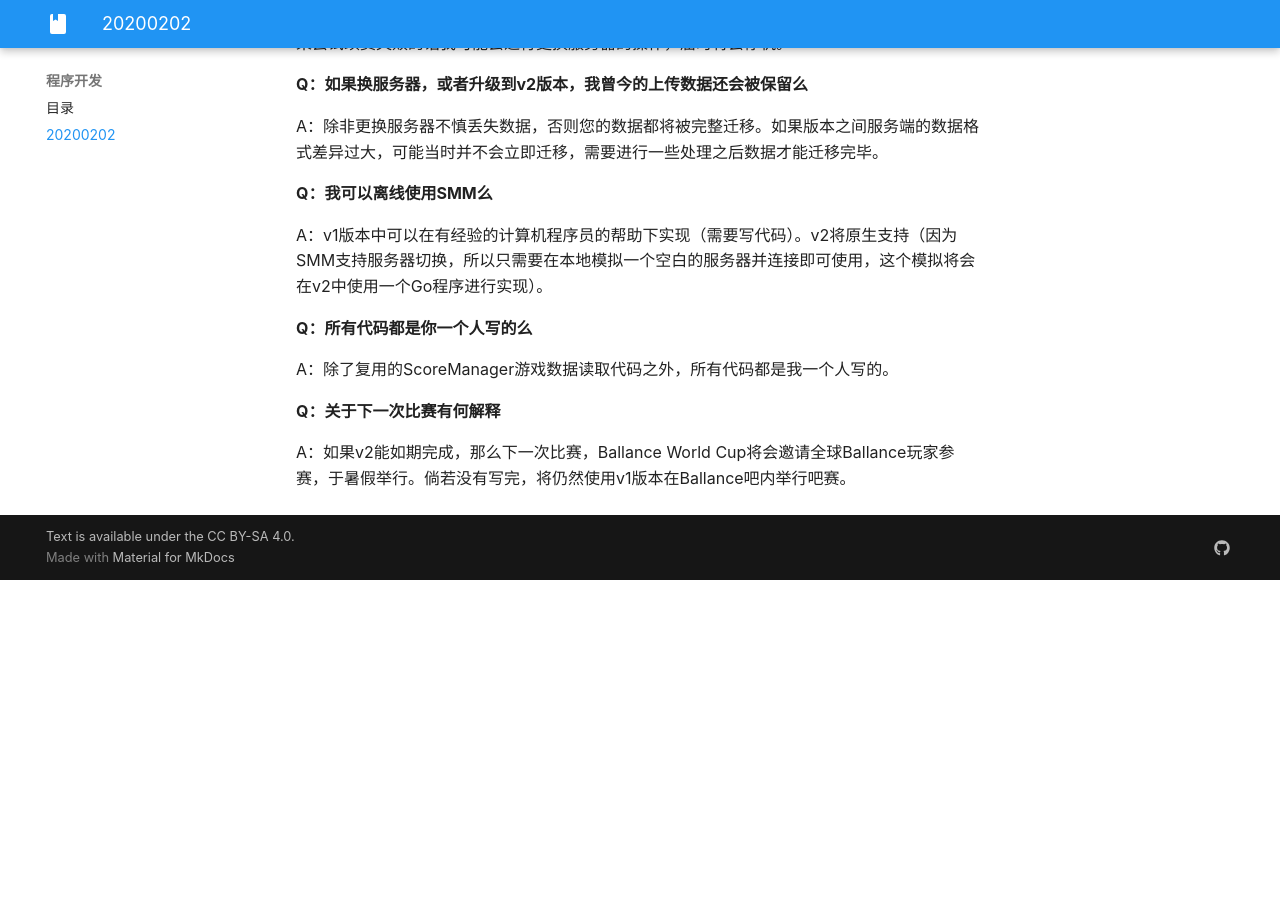
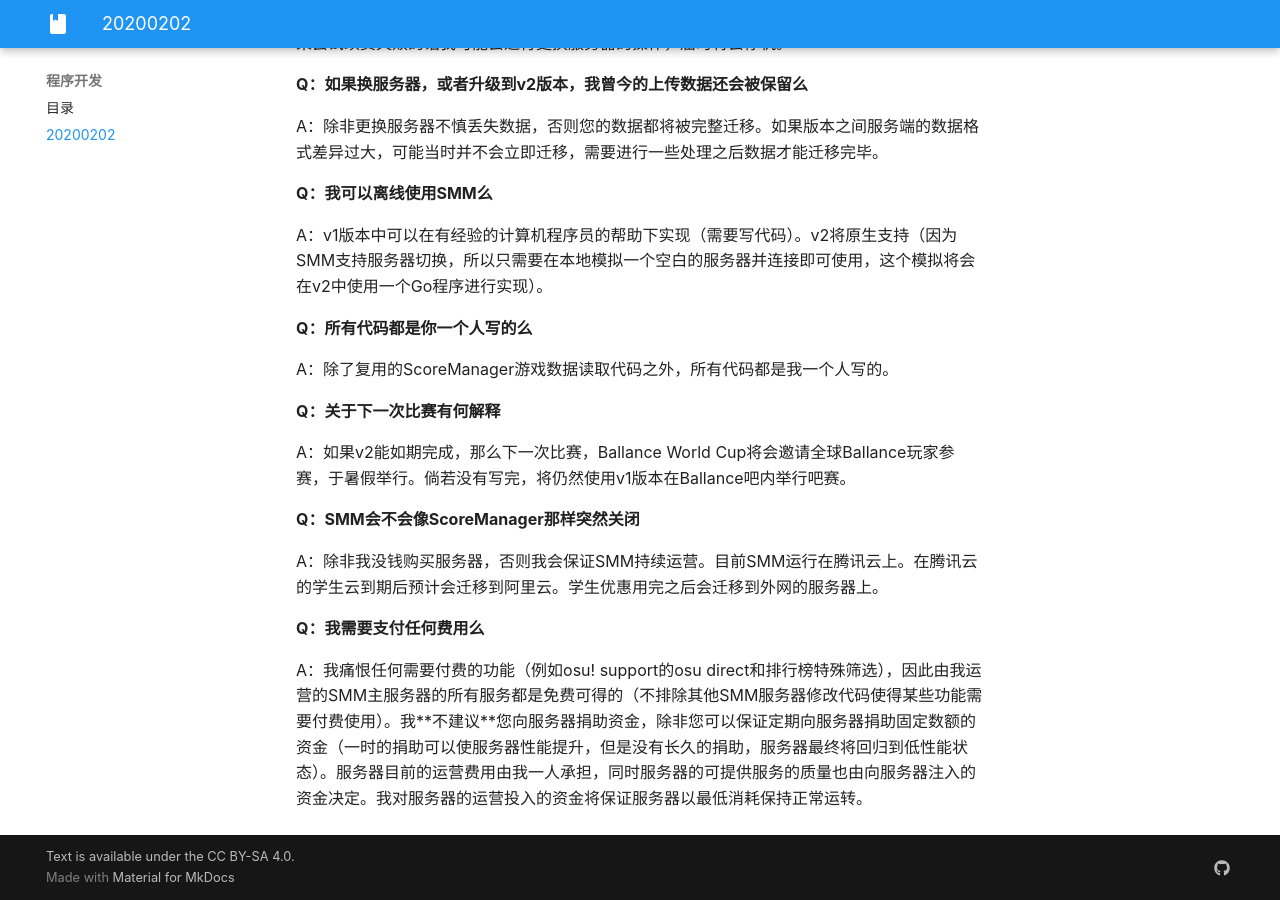
Before and after one commit to yyc12345/MyBlog, an MkDocs documentation site: the page built from docs/program/20200202.md, in a window 1280 px wide and 900 px high, scrolled down 1483 px. Built offline with MkDocs 1.6.1 and Material for MkDocs 9.7.7, drawn with Linux system fonts in a browser that asks for light colours; before the commit the page ends 2063 px from its top, so only the background shows below that.

Commit message:
update docs

```diff
--- a/docs/program/20200202.md
+++ b/docs/program/20200202.md
@@ -53,3 +53,11 @@ A：除了复用的ScoreManager游戏数据读取代码之外，所有代码都
 **Q：关于下一次比赛有何解释**
 
 A：如果v2能如期完成，那么下一次比赛，Ballance World Cup将会邀请全球Ballance玩家参赛，于暑假举行。倘若没有写完，将仍然使用v1版本在Ballance吧内举行吧赛。
+
+**Q：SMM会不会像ScoreManager那样突然关闭**
+
+A：除非我没钱购买服务器，否则我会保证SMM持续运营。目前SMM运行在腾讯云上。在腾讯云的学生云到期后预计会迁移到阿里云。学生优惠用完之后会迁移到外网的服务器上。
+
+**Q：我需要支付任何费用么**
+
+A：我痛恨任何需要付费的功能（例如osu! support的osu direct和排行榜特殊筛选），因此由我运营的SMM主服务器的所有服务都是免费可得的（不排除其他SMM服务器修改代码使得某些功能需要付费使用）。我**不建议**您向服务器捐助资金，除非您可以保证定期向服务器捐助固定数额的资金（一时的捐助可以使服务器性能提升，但是没有长久的捐助，服务器最终将回归到低性能状态）。服务器目前的运营费用由我一人承担，同时服务器的可提供服务的质量也由向服务器注入的资金决定。我对服务器的运营投入的资金将保证服务器以最低消耗保持正常运转。
```
